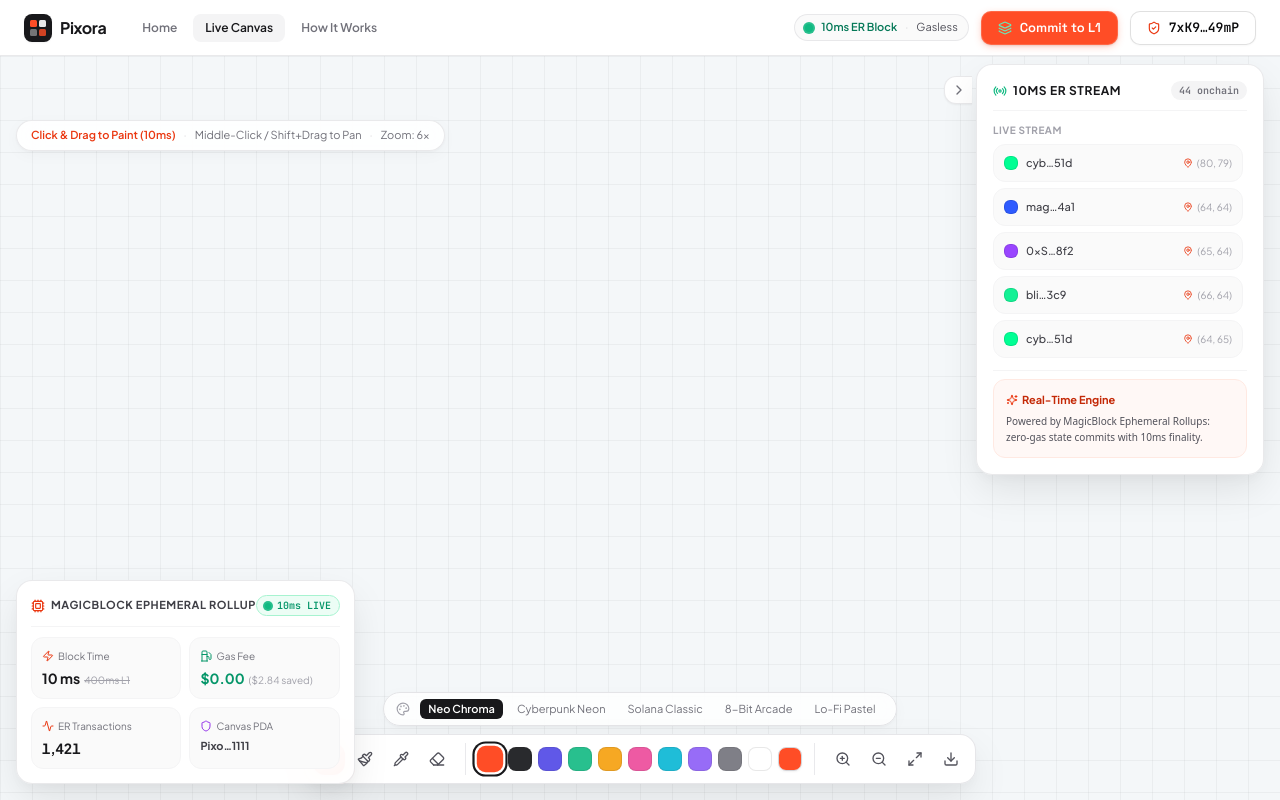
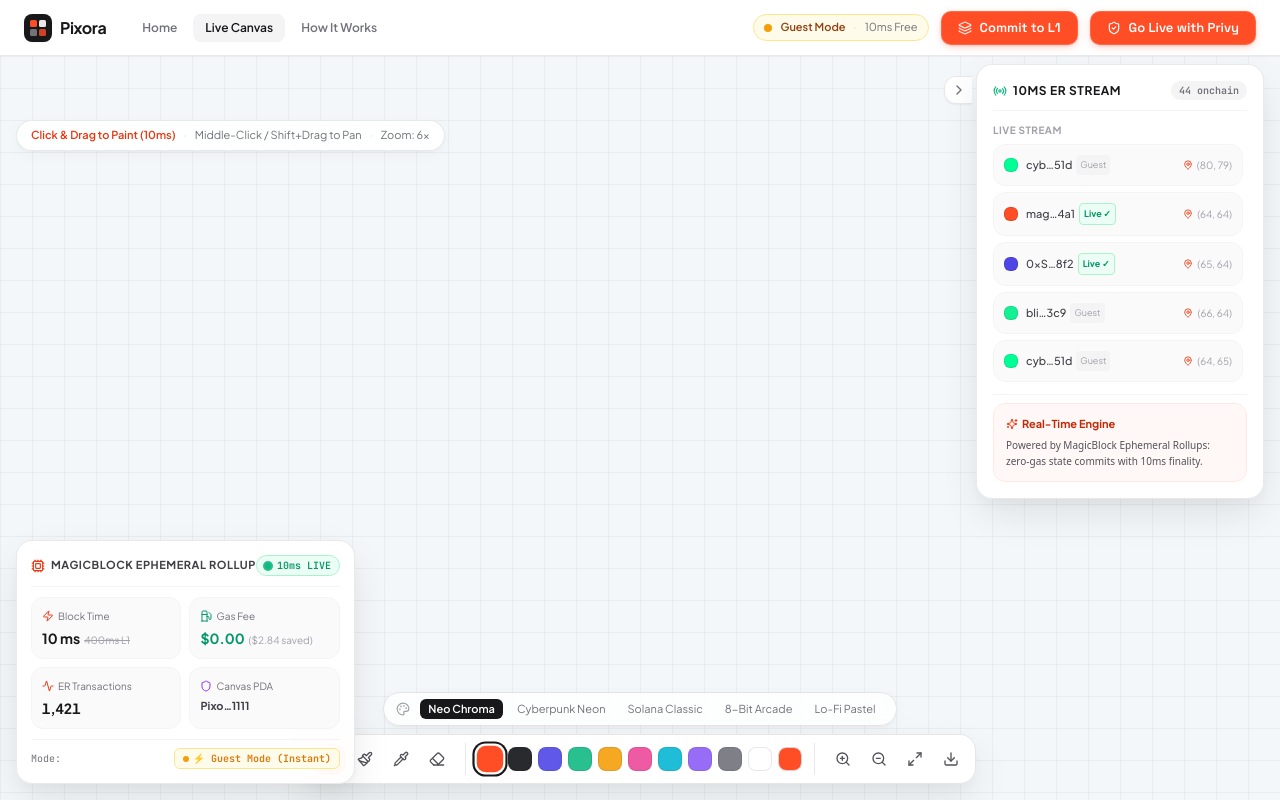
Before and after one commit to toufiqfarhan0/pixora, a React (Vite) app: page / in a window 1280 px wide. Both pictures are taken after a click on the button "Launch Live Canvas". Built offline with nearby package versions, Linux system fonts and the light colour scheme.

Commit message:
feat: complete Instant Guest Mode and Live Privy Mode with real-time onchain attribution

```diff
--- a/src/App.tsx
+++ b/src/App.tsx
@@ -10,7 +10,7 @@
 import { PrivyWalletModal } from './components/PrivyWalletModal';
 import { useCanvas } from './hooks/useCanvas';
 import { useMagicBlockER } from './hooks/useMagicBlockER';
-import { ToolMode, Pixel } from './types/canvas';
+import { ToolMode, Pixel, AuthMode } from './types/canvas';
 import { DEFAULT_COLOR } from './lib/palette';
 
 const CANVAS_WIDTH = 128;
@@ -54,6 +54,7 @@
       author: 'Genesis ER',
       timestamp: Date.now() - 100000,
       isERConfirmed: true,
+      isVerified: true,
     });
   });
 
@@ -64,10 +65,18 @@
   // Navigation View: 'landing' | 'canvas' | 'how-it-works'
   const [currentView, setCurrentView] = useState<'landing' | 'canvas' | 'how-it-works'>('landing');
 
+  // Mode: 'guest' (Instant Free Canvas) vs 'live' (Privy Verified)
+  const initialGuestAddress = useMemo(
+    () => 'Guest_' + Math.random().toString(36).substring(2, 6).toUpperCase(),
+    []
+  );
+  const [authMode, setAuthMode] = useState<AuthMode>('guest');
+  const [userAddress, setUserAddress] = useState<string>(initialGuestAddress);
+  const [loginMethod, setLoginMethod] = useState<string | null>(null);
+
   // Canvas interaction state
   const [selectedColor, setSelectedColor] = useState<string>(DEFAULT_COLOR);
   const [toolMode, setToolMode] = useState<ToolMode>('pen');
-  const [userAddress, setUserAddress] = useState<string | null>('7xK9...49mP');
   const [isCommitModalOpen, setIsCommitModalOpen] = useState(false);
   const [isWalletModalOpen, setIsWalletModalOpen] = useState(false);
 
@@ -84,6 +93,7 @@
     lastCommitResult,
   } = useMagicBlockER({
     userAddress,
+    authMode,
     onRemotePixel: (p) => {
       setRemotePixel(p);
     },
@@ -148,8 +158,16 @@
     a.click();
   };
 
-  const handleWalletConnected = (address: string) => {
+  const handleWalletConnected = (address: string, method: string) => {
     setUserAddress(address);
+    setLoginMethod(method);
+    setAuthMode('live');
+  };
+
+  const handleDisconnect = () => {
+    setUserAddress(initialGuestAddress);
+    setLoginMethod(null);
+    setAuthMode('guest');
   };
 
   return (
@@ -161,6 +179,7 @@
         onOpenCommit={() => setIsCommitModalOpen(true)}
         onOpenWalletModal={() => setIsWalletModalOpen(true)}
         userAddress={userAddress}
+        authMode={authMode}
         isCommitting={isCommitting}
       />
 
@@ -238,6 +257,8 @@
         onCommit={commitToSolanaL1}
         isCommitting={isCommitting}
         lastCommitResult={lastCommitResult}
+        authMode={authMode}
+        onOpenPrivyModal={() => setIsWalletModalOpen(true)}
       />
     </div>
   );
--- a/src/components/ActivitySidebar.tsx
+++ b/src/components/ActivitySidebar.tsx
@@ -59,8 +59,17 @@
                     className="h-3.5 w-3.5 rounded-md shrink-0 border border-black/10 shadow-xs"
                     style={{ backgroundColor: act.color }}
                   />
-                  <span className="truncate text-zinc-700 text-[11px] font-medium">
+                  <span className="truncate text-zinc-700 text-[11px] font-medium flex items-center gap-1">
                     {shortAddress(act.author, 3)}
+                    {act.isVerified ? (
+                      <span className="text-[9px] font-bold text-emerald-600 bg-emerald-50 px-1 py-0.5 rounded border border-emerald-200">
+                        Live ✓
+                      </span>
+                    ) : (
+                      <span className="text-[9px] font-normal text-zinc-400 bg-zinc-100 px-1 py-0.5 rounded">
+                        Guest
+                      </span>
+                    )}
                   </span>
                 </div>
                 <div className="flex items-center gap-1 text-[10px] text-zinc-400 shrink-0">
--- a/src/components/CommitModal.tsx
+++ b/src/components/CommitModal.tsx
@@ -1,7 +1,7 @@
 import React, { useState } from 'react';
 import { X, CheckCircle2, Layers, ExternalLink, Sparkles } from 'lucide-react';
 import confetti from 'canvas-confetti';
-import { Pixel } from '../types/canvas';
+import { Pixel, AuthMode } from '../types/canvas';
 import { computeCanvasStateHash, shortAddress } from '../lib/magicblock';
 
 interface CommitModalProps {
@@ -21,6 +21,8 @@
     timestamp: number;
     pixelCount: number;
   } | null;
+  authMode?: AuthMode;
+  onOpenPrivyModal?: () => void;
 }
 
 export const CommitModal: React.FC<CommitModalProps> = ({
@@ -30,6 +32,8 @@
   onCommit,
   isCommitting,
   lastCommitResult,
+  authMode = 'guest',
+  onOpenPrivyModal,
 }) => {
   const [success, setSuccess] = useState(false);
 
@@ -81,6 +85,36 @@
           <p className="text-zinc-600 font-[var(--font-body)] text-sm leading-relaxed">
             While drawing, strokes were processed at <strong>10ms with zero gas</strong> on MagicBlock's Ephemeral Rollup. Committing seals the entire collaborative state permanently into the Solana blockchain ledger.
           </p>
+
+          {/* Guest vs Live Notice */}
+          {authMode === 'guest' && !success && (
+            <div className="p-3 rounded-xl bg-amber-50 border border-amber-200/80 flex items-center justify-between gap-3 text-xs">
+              <div className="flex items-center gap-2">
+                <span className="h-2 w-2 rounded-full bg-amber-500 shrink-0" />
+                <span className="text-zinc-700 font-sans">
+                  You are in <strong>Guest Mode</strong>. Connect with Privy to verify your artist attribution onchain!
+                </span>
+              </div>
+              <button
+                onClick={() => {
+                  onClose();
+                  onOpenPrivyModal?.();
+                }}
+                className="text-xs font-bold text-brand-600 hover:text-brand-700 whitespace-nowrap font-mono"
+              >
+                Connect Privy →
+              </button>
+            </div>
+          )}
+
+          {authMode === 'live' && !success && (
+            <div className="p-3 rounded-xl bg-emerald-50 border border-emerald-200/80 flex items-center gap-2 text-xs text-emerald-800 font-sans">
+              <span className="h-2 w-2 rounded-full bg-emerald-500 shrink-0" />
+              <span>
+                <strong>Live Privy Mode Active:</strong> This commit will be signed by your authenticated wallet.
+              </span>
+            </div>
+          )}
 
           {/* Metrics summary */}
           <div className="grid grid-cols-2 gap-2.5">
--- a/src/components/Navbar.tsx
+++ b/src/components/Navbar.tsx
@@ -1,6 +1,7 @@
 import React from 'react';
-import { Layers, ShieldCheck, Cpu, ArrowLeft } from 'lucide-react';
+import { Layers, ShieldCheck, CheckCircle2, Cpu, ArrowLeft } from 'lucide-react';
 import { shortAddress } from '../lib/magicblock';
+import { AuthMode } from '../types/canvas';
 
 interface NavbarProps {
   currentView: 'landing' | 'canvas' | 'how-it-works';
@@ -8,6 +9,7 @@
   onOpenCommit: () => void;
   onOpenWalletModal: () => void;
   userAddress: string | null;
+  authMode: AuthMode;
   isCommitting: boolean;
 }
 
@@ -17,6 +19,7 @@
   onOpenCommit,
   onOpenWalletModal,
   userAddress,
+  authMode,
   isCommitting,
 }) => {
   return (
@@ -78,13 +81,22 @@
 
       {/* Right Controls */}
       <div className="flex items-center gap-2 sm:gap-3">
-        {/* Live ER Badge */}
-        <div className="hidden lg:flex items-center gap-2 px-2.5 py-1 rounded-full bg-zinc-50 border border-zinc-200/80 font-[var(--font-mono)] text-[11px]">
+        {/* Mode Status Pill */}
+        {authMode === 'live' ? (
+          <div className="hidden sm:flex items-center gap-2 px-2.5 py-1 rounded-full bg-emerald-50 border border-emerald-200 font-[var(--font-mono)] text-[11px]">
             <span className="h-2 w-2 rounded-full bg-emerald-500 pulse-indicator-mint" />
-          <span className="text-emerald-700 font-semibold">10ms ER Block</span>
+            <span className="text-emerald-700 font-semibold">Live Mode</span>
             <span className="text-zinc-300">·</span>
-          <span className="text-zinc-600">Gasless</span>
+            <span className="text-emerald-600 font-bold">Privy Verified</span>
           </div>
+        ) : (
+          <div className="hidden sm:flex items-center gap-2 px-2.5 py-1 rounded-full bg-amber-50 border border-amber-200 font-[var(--font-mono)] text-[11px]">
+            <span className="h-2 w-2 rounded-full bg-amber-500" />
+            <span className="text-amber-800 font-semibold">Guest Mode</span>
+            <span className="text-zinc-300">·</span>
+            <span className="text-zinc-500">10ms Free</span>
+          </div>
+        )}
 
         {/* Commit to L1 button (visible when on canvas) */}
         {currentView === 'canvas' && (
@@ -101,7 +113,7 @@
               </>
             ) : (
               <>
-                <Layers className="h-3.5 w-3.5 text-emerald-300" />
+                <Layers className="h-3.5 w-3.5 text-white/90" />
                 <span>Commit to L1</span>
               </>
             )}
@@ -109,15 +121,27 @@
         )}
 
         {/* Privy Wallet / Auth Button */}
+        {authMode === 'live' ? (
           <button
             onClick={onOpenWalletModal}
-          className="btn-outline flex items-center gap-1.5 py-1.5 px-3 text-xs rounded-lg"
+            className="btn-outline flex items-center gap-1.5 py-1.5 px-3 text-xs rounded-lg border-emerald-300 bg-emerald-50/50 hover:bg-emerald-100/50 text-emerald-900"
+            title="Authenticated via Privy - click to view or switch"
           >
-          <ShieldCheck className="h-3.5 w-3.5 text-brand-600" />
-          <span className="font-mono">
-            {userAddress ? shortAddress(userAddress) : 'Connect with Privy'}
+            <CheckCircle2 className="h-3.5 w-3.5 text-emerald-600" />
+            <span className="font-mono font-semibold">
+              {userAddress ? shortAddress(userAddress) : 'Verified Artist'}
             </span>
           </button>
+        ) : (
+          <button
+            onClick={onOpenWalletModal}
+            className="btn-solid flex items-center gap-1.5 py-1.5 px-3 text-xs rounded-lg shadow-sm"
+            title="Upgrade to Live Mode with Privy"
+          >
+            <ShieldCheck className="h-3.5 w-3.5 text-white" />
+            <span>Go Live with Privy</span>
+          </button>
+        )}
       </div>
     </header>
   );
--- a/src/components/TelemetryHUD.tsx
+++ b/src/components/TelemetryHUD.tsx
@@ -73,6 +73,22 @@
           </div>
         </div>
 
+        {/* Session Mode Status Bar */}
+        <div className="mt-2.5 pt-2 border-t border-zinc-100 flex items-center justify-between text-[10px] font-mono">
+          <span className="text-zinc-500">Mode:</span>
+          {telemetry.authMode === 'live' ? (
+            <span className="inline-flex items-center gap-1 font-semibold text-emerald-600 bg-emerald-50 px-2 py-0.5 rounded-md border border-emerald-200">
+              <span className="h-1.5 w-1.5 rounded-full bg-emerald-500 pulse-indicator-mint" />
+              🟢 Live Privy Mode
+            </span>
+          ) : (
+            <span className="inline-flex items-center gap-1 font-semibold text-amber-600 bg-amber-50 px-2 py-0.5 rounded-md border border-amber-200">
+              <span className="h-1.5 w-1.5 rounded-full bg-amber-500" />
+              ⚡ Guest Mode (Instant)
+            </span>
+          )}
+        </div>
+
         {/* Hovered Pixel Inspector */}
         {hoveredPixel && (
           <div className="mt-2.5 pt-2.5 border-t border-zinc-100 flex items-center justify-between text-[11px] font-mono">
--- a/src/hooks/useMagicBlockER.ts
+++ b/src/hooks/useMagicBlockER.ts
@@ -1,5 +1,5 @@
 import { useState, useEffect, useCallback, useRef } from 'react';
-import { ERTelemetry, Pixel, ActivityItem } from '../types/canvas';
+import { ERTelemetry, Pixel, ActivityItem, AuthMode } from '../types/canvas';
 import {
   MAGICBLOCK_DEVNET_ROUTER,
   CANVAS_ACCOUNT_PUBKEY,
@@ -11,9 +11,10 @@
 interface UseMagicBlockERProps {
   onRemotePixel?: (pixel: Pixel) => void;
   userAddress?: string | null;
+  authMode?: AuthMode;
 }
 
-export function useMagicBlockER({ onRemotePixel, userAddress }: UseMagicBlockERProps) {
+export function useMagicBlockER({ onRemotePixel, userAddress, authMode = 'guest' }: UseMagicBlockERProps) {
   const [telemetry, setTelemetry] = useState<ERTelemetry>({
     blockTimeMs: 10,
     gasSpentUsd: 0.0,
@@ -24,15 +25,21 @@
     delegatedAccount: CANVAS_ACCOUNT_PUBKEY,
     l1CommittedCount: 18,
     lastL1CommitHash: '5Kz7N2vC...49mP',
+    authMode,
   });
+
+  // Sync authMode to telemetry
+  useEffect(() => {
+    setTelemetry((prev) => ({ ...prev, authMode }));
+  }, [authMode]);
 
   const [activities, setActivities] = useState<ActivityItem[]>(() => {
     // Initial activity stream
     return [
-      { id: '1', x: 64, y: 64, color: '#2E5BFF', author: 'magic...b4a1', timestamp: Date.now() - 400 },
-      { id: '2', x: 65, y: 64, color: '#9945FF', author: '0xSola...98f2', timestamp: Date.now() - 320 },
-      { id: '3', x: 66, y: 64, color: '#14F195', author: 'blitz...33c9', timestamp: Date.now() - 210 },
-      { id: '4', x: 64, y: 65, color: '#00FF94', author: 'cyber...551d', timestamp: Date.now() - 80 },
+      { id: '1', x: 64, y: 64, color: '#FF4D26', author: 'magic...b4a1', timestamp: Date.now() - 400, isVerified: true },
+      { id: '2', x: 65, y: 64, color: '#4F46E5', author: '0xSola...98f2', timestamp: Date.now() - 320, isVerified: true },
+      { id: '3', x: 66, y: 64, color: '#14F195', author: 'blitz...33c9', timestamp: Date.now() - 210, isVerified: false },
+      { id: '4', x: 64, y: 65, color: '#00FF94', author: 'cyber...551d', timestamp: Date.now() - 80, isVerified: false },
     ];
   });
 
@@ -50,7 +57,8 @@
   // Push placed pixel through the 10ms Ephemeral Rollup pipeline
   const streamPixel = useCallback(
     (x: number, y: number, color: string) => {
-      const authorName = userAddress ? userAddress : 'You (Session Key)';
+      const isVerified = authMode === 'live';
+      const authorName = userAddress ? userAddress : (isVerified ? 'Verified Artist' : 'Guest Artist');
       const txHash = generateTxHash();
 
       const newPixel: Pixel = {
@@ -61,6 +69,7 @@
         timestamp: Date.now(),
         txHash,
         isERConfirmed: true,
+        isVerified,
       };
 
       pendingPixelsRef.current.push(newPixel);
@@ -70,7 +79,6 @@
         ...prev,
         txCount: prev.txCount + 1,
         lastTxTime: Date.now(),
-        // On standard Solana, gas would be $0.002 per tx. On ER, it's 0!
       }));
 
       // Add to live activity feed
@@ -81,11 +89,12 @@
         color,
         author: authorName,
         timestamp: Date.now(),
+        isVerified,
       };
 
       setActivities((prev) => [activity, ...prev.slice(0, 29)]);
     },
-    [userAddress]
+    [userAddress, authMode]
   );
 
   // Commit canvas state to Solana L1
--- a/src/types/canvas.ts
+++ b/src/types/canvas.ts
@@ -6,6 +6,7 @@
   timestamp: number;
   txHash?: string;
   isERConfirmed: boolean;
+  isVerified?: boolean;
 }
 
 export interface CanvasState {
@@ -15,6 +16,8 @@
 }
 
 export type ToolMode = 'pen' | 'brush' | 'eraser' | 'picker';
+
+export type AuthMode = 'guest' | 'live';
 
 export interface ERTelemetry {
   blockTimeMs: number;
@@ -26,6 +29,7 @@
   delegatedAccount: string;
   l1CommittedCount: number;
   lastL1CommitHash: string | null;
+  authMode?: AuthMode;
 }
 
 export interface ActivityItem {
@@ -36,6 +40,7 @@
   author: string;
   timestamp: number;
   isMock?: boolean;
+  isVerified?: boolean;
 }
 
 export interface ColorPalette {
```
Lines whose indentation alone changed are shown as unchanged.
